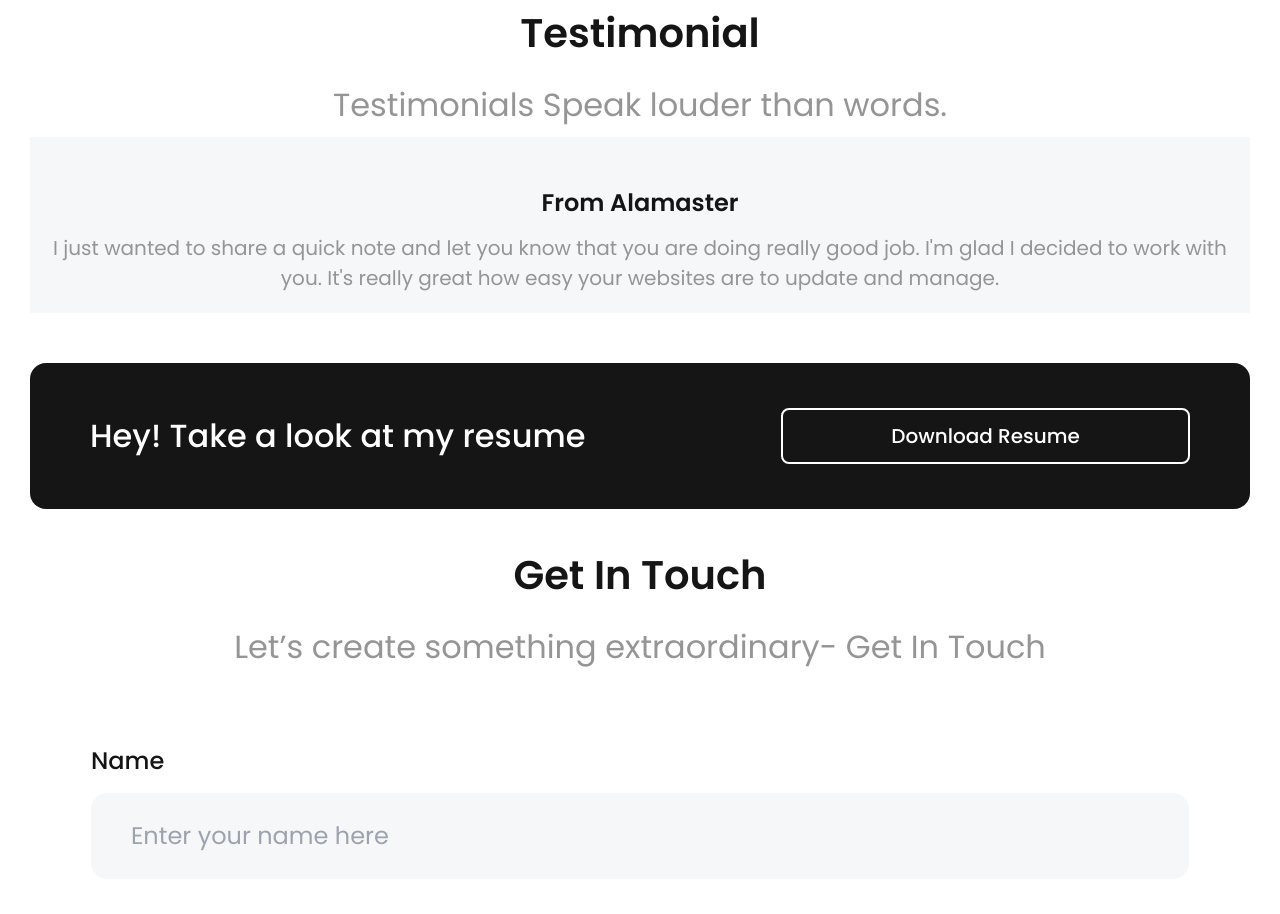
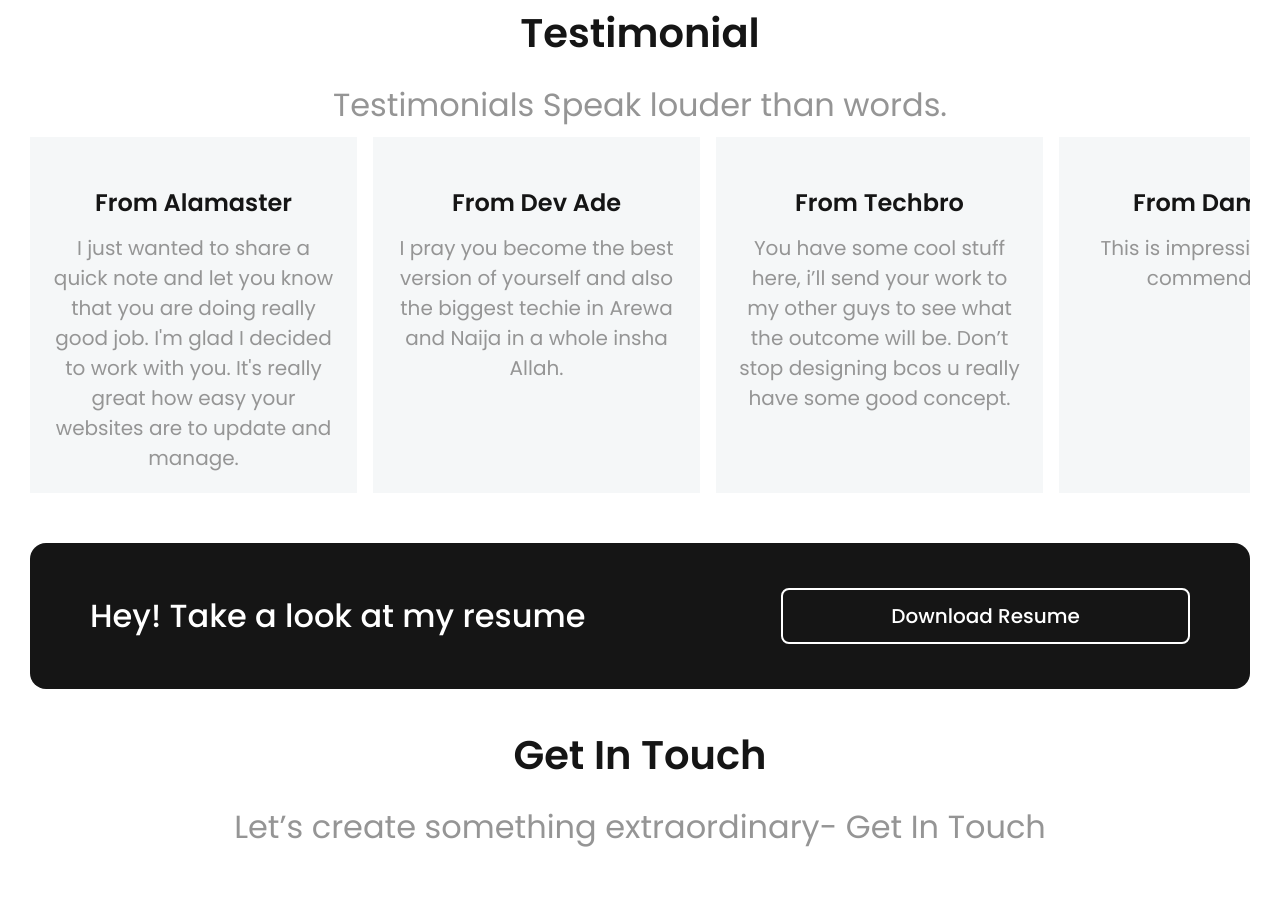
Before and after one commit to mmustaphak/ui-ux-portfolio, a React (Vite) app: page / in a window 1280 px wide. Shown: the part 2760-3674 px from the top of the page. Built offline with nearby package versions, Linux system fonts and the light colour scheme.

Commit message:
Mapped over the testimonial data

```diff
--- a/src/components/Testimonial.jsx
+++ b/src/components/Testimonial.jsx
@@ -22,14 +22,23 @@ export default function Testimonial() {
         "Thanks to you and your team for bringing your passion and creativity to the design of #DevFest",
     },
   ];
-  return (
-    <div className="bg-whitish p-5 mt-2">
+
+  const renderedTestimonials = data.map((person) => (
+    <div
+      key={person}
+      className="min-w-[327px] bg-whitish p-5 mr-4 snap-center snap-always"
+    >
       <h3 className="font-semibold text-[13.3px] text-black mt-[18px] md:text-lg lg:mt-8 lg:text-[1.5rem]">
-        From {data[0].person}
+        From {person.person}
       </h3>
       <p className="text-[11px] mt-2 lg:mt-4 lg:text-[1.25rem]">
-        {data[0].message}
+        {person.message}
       </p>
+    </div>
+  ));
+  return (
+    <div className="flex mt-2 overflow-x-scroll snap-x snap-mandatory">
+      {renderedTestimonials}
     </div>
   );
 }
```
